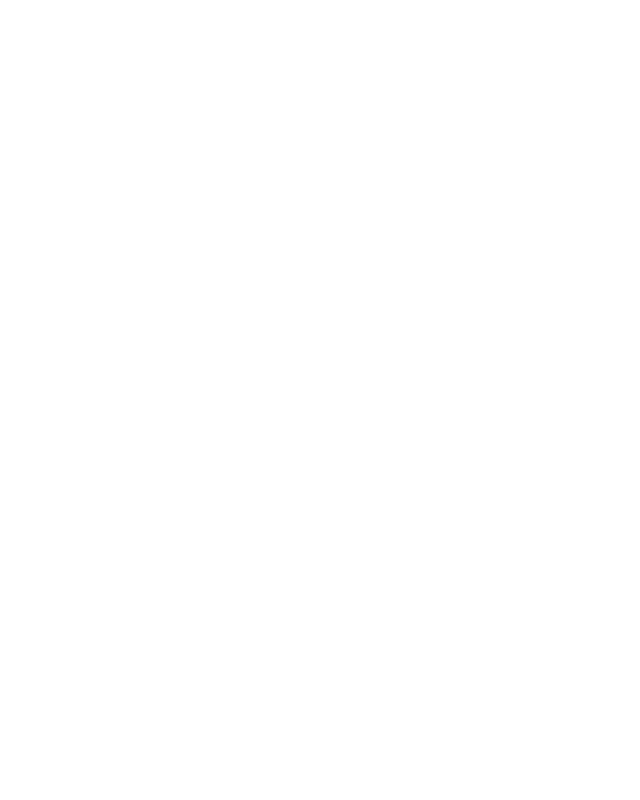
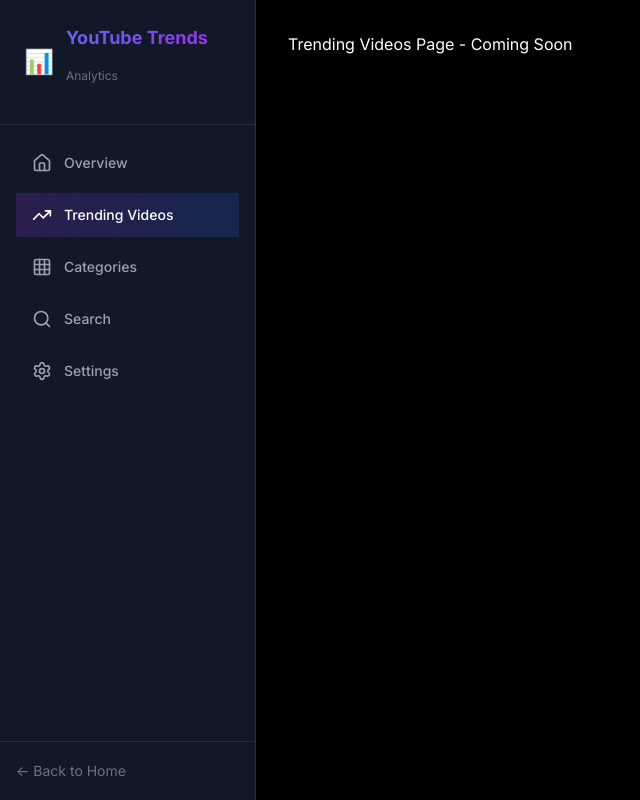
Before and after one commit to rajeshuchil/youtube-trend-analyzer, a React (Vite) app in the folder frontend/: page /dashboard/trending in a window 1280 px wide. Before the commit this address had no page. Shown: the whole page, without its empty margins (0-640 px from the left). Built offline with nearby package versions, Linux system fonts and the light colour scheme.

Commit message:
initiial setup

```diff
--- a/frontend/src/App.tsx
+++ b/frontend/src/App.tsx
@@ -1,19 +1,26 @@
-import { BrowserRouter, Routes, Route } from 'react-router-dom'
+import { BrowserRouter as Router, Routes, Route } from 'react-router-dom'
 import { QueryClient, QueryClientProvider } from '@tanstack/react-query'
 import LandingPage from './pages/LandingPage'
-import Dashboard from './pages/Dashboard'
+import DashboardLayout from './layouts/DashboardLayout'
+import Overview from './pages/Dashboard/Overview'
 
 const queryClient = new QueryClient()
 
 function App() {
     return (
         <QueryClientProvider client={queryClient}>
-            <BrowserRouter>
+            <Router>
                 <Routes>
                     <Route path="/" element={<LandingPage />} />
-                    <Route path="/dashboard" element={<Dashboard />} />
+                    <Route path="/dashboard" element={<DashboardLayout />}>
+                        <Route index element={<Overview />} />
+                        <Route path="trending" element={<div className="p-8 text-white">Trending Videos Page - Coming Soon</div>} />
+                        <Route path="categories" element={<div className="p-8 text-white">Categories Page - Coming Soon</div>} />
+                        <Route path="search" element={<div className="p-8 text-white">Search Page - Coming Soon</div>} />
+                        <Route path="settings" element={<div className="p-8 text-white">Settings Page - Coming Soon</div>} />
+                    </Route>
                 </Routes>
-            </BrowserRouter>
+            </Router>
         </QueryClientProvider>
     )
 }
--- a/frontend/src/components/Dashboard/Sidebar.tsx
+++ b/frontend/src/components/Dashboard/Sidebar.tsx
@@ -1,17 +1,14 @@
+import { motion } from 'framer-motion'
 import { Home, TrendingUp, Grid3x3, Search, Settings } from 'lucide-react'
-import { motion } from 'framer-motion'
+import { NavLink } from 'react-router-dom'
 
-interface SidebarProps {
-    activeItem?: string
-}
-
-function Sidebar({ activeItem = 'overview' }: SidebarProps) {
+function Sidebar() {
     const navItems = [
-        { id: 'overview', label: 'Overview', icon: Home },
-        { id: 'trending', label: 'Trending Videos', icon: TrendingUp },
-        { id: 'categories', label: 'Categories', icon: Grid3x3 },
-        { id: 'search', label: 'Search', icon: Search },
-        { id: 'settings', label: 'Settings', icon: Settings },
+        { id: 'overview', label: 'Overview', icon: Home, path: '/dashboard' },
+        { id: 'trending', label: 'Trending Videos', icon: TrendingUp, path: '/dashboard/trending' },
+        { id: 'categories', label: 'Categories', icon: Grid3x3, path: '/dashboard/categories' },
+        { id: 'search', label: 'Search', icon: Search, path: '/dashboard/search' },
+        { id: 'settings', label: 'Settings', icon: Settings, path: '/dashboard/settings' },
     ]
 
     return (
@@ -33,25 +30,30 @@
             <nav className="flex-1 p-4 space-y-2">
                 {navItems.map((item) => {
                     const Icon = item.icon
-                    const isActive = activeItem === item.id
 
                     return (
-                        <motion.button
+                        <NavLink
                             key={item.id}
-                            className={`
+                            to={item.path}
+                            end={item.id === 'overview'}
+                            className={({ isActive }: { isActive: boolean }) => `
                                 w-full flex items-center gap-3 px-4 py-3 rounded-lg
-                                transition-all duration-200
+                                transition-all duration-200 no-underline
                                 ${isActive
                                     ? 'bg-gradient-to-r from-purple-600/20 to-blue-600/20 text-white'
                                     : 'text-gray-400 hover:bg-white/5 hover:text-white'
                                 }
                             `}
-                            whileHover={{ x: 4 }}
-                            whileTap={{ scale: 0.98 }}
                         >
-                            <Icon className="w-5 h-5" />
-                            <span className="text-sm font-medium">{item.label}</span>
-                        </motion.button>
+                            <motion.div
+                                className="w-full flex items-center gap-3"
+                                whileHover={{ x: 4 }}
+                                whileTap={{ scale: 0.98 }}
+                            >
+                                <Icon className="w-5 h-5" />
+                                <span className="text-sm font-medium">{item.label}</span>
+                            </motion.div>
+                        </NavLink>
                     )
                 })}
             </nav>
--- /dev/null
+++ b/frontend/src/layouts/DashboardLayout.tsx
@@ -0,0 +1,15 @@
+import { Outlet } from 'react-router-dom'
+import Sidebar from '../components/Dashboard/Sidebar'
+
+function DashboardLayout() {
+    return (
+        <div className="flex min-h-screen bg-black">
+            <Sidebar />
+            <main className="flex-1">
+                <Outlet />
+            </main>
+        </div>
+    )
+}
+
+export default DashboardLayout
--- a/frontend/src/pages/Dashboard/index.tsx
+++ b/frontend/src/pages/Dashboard/Overview.tsx
@@ -1,5 +1,4 @@
 import { useState, useMemo } from 'react'
-import Sidebar from '../../components/Dashboard/Sidebar'
 import MetricCard from '../../components/Dashboard/MetricCard'
 import TrendingTable from '../../components/Dashboard/TrendingTable'
 import RegionFilter from '../../components/Dashboard/RegionFilter'
@@ -145,9 +144,7 @@
     // Loading state
     if (isLoading) {
         return (
-            <div className="flex min-h-screen bg-black">
-                <Sidebar activeItem="overview" />
-                <main className="flex-1 p-8">
+            <div className="p-8">
                 <div className="max-w-7xl mx-auto">
                     <Skeleton className="h-12 w-64 mb-8 bg-gray-800" />
                     <div className="grid grid-cols-1 md:grid-cols-2 lg:grid-cols-4 gap-6 mb-8">
@@ -157,7 +154,6 @@
                     </div>
                     <Skeleton className="h-96 bg-gray-800" />
                 </div>
-                </main>
             </div>
         )
     }
@@ -165,9 +161,7 @@
     // Error state
     if (error) {
         return (
-            <div className="flex min-h-screen bg-black">
-                <Sidebar activeItem="overview" />
-                <main className="flex-1 p-8">
+            <div className="p-8">
                 <div className="max-w-7xl mx-auto">
                     <div className="bg-red-500/10 border border-red-500/20 rounded-lg p-6 text-center">
                         <h2 className="text-2xl font-bold text-red-400 mb-2">Error Loading Data</h2>
@@ -180,7 +174,6 @@
                         </button>
                     </div>
                 </div>
-                </main>
             </div>
         )
     }
@@ -188,12 +181,7 @@
     if (!transformedData) return null
 
     return (
-        <div className="flex min-h-screen bg-black">
-            {/* Sidebar */}
-            <Sidebar activeItem="overview" />
-
-            {/* Main Content */}
-            <main className="flex-1 p-8 overflow-y-auto">
+        <div className="p-8 overflow-y-auto">
             <div className="max-w-7xl mx-auto">
                 {/* Header */}
                 <div className="flex items-center justify-between mb-8">
@@ -264,7 +252,6 @@
                     <TrendingTable videos={transformedData.tableVideos} />
                 </div>
             </div>
-            </main>
         </div>
     )
 }
```
Lines whose indentation alone changed are shown as unchanged.
